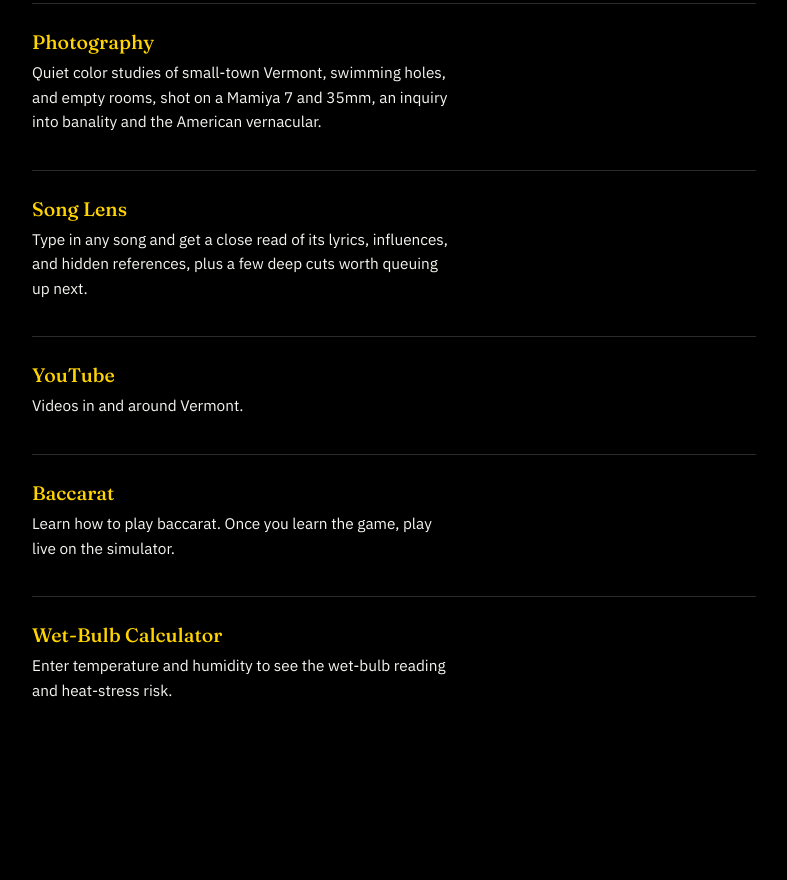
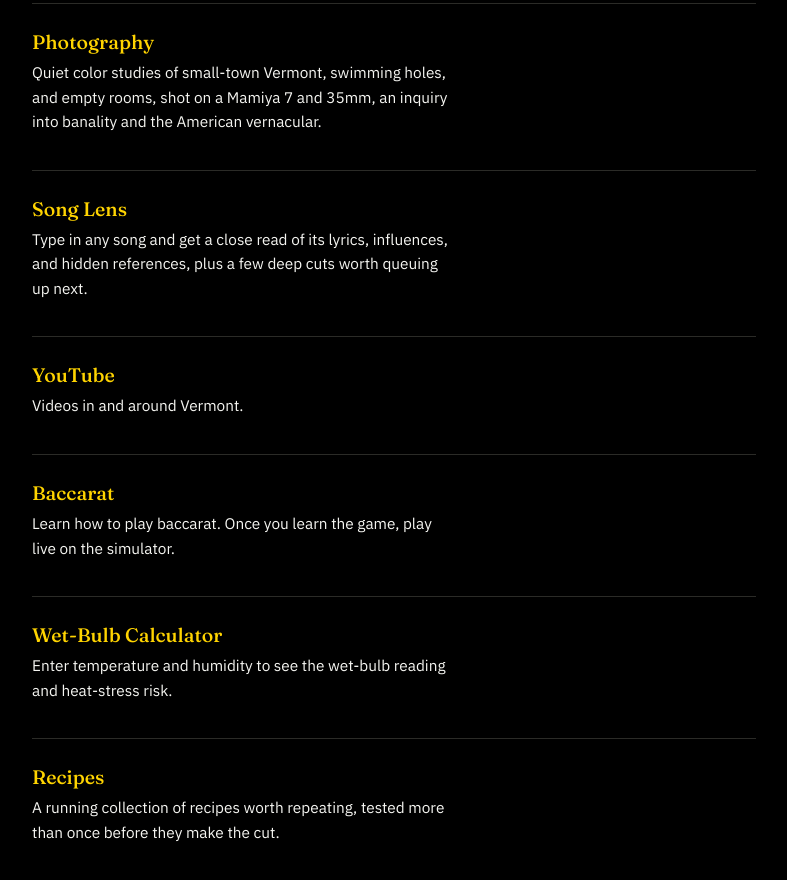
Before and after one commit to scottachs/scottachs.github.io, a plain HTML site: page index.html in a window 1280 px wide. Shown: the part 275-1155 px from the top of the page, without its empty margins (246-1033 px from the left). Before the commit the page ends 1013 px from the top, so only its background shows below. Drawn offline with Linux system fonts and the light colour scheme.

Commit message:
Update index.html

```diff
--- a/index.html
+++ b/index.html
@@ -185,6 +185,12 @@
       name: "Wet-Bulb Calculator",
       description: "Enter temperature and humidity to see the wet-bulb reading and heat-stress risk.",
       url: "https://scottachs.github.io/wetbulbcalculator/"
+    },
+    {
+      year: "2026",
+      name: "Recipes",
+      description: "A running collection of recipes worth repeating, tested more than once before they make the cut.",
+      url: "#" // placeholder — update once this site is live
     }
   ];
 
```
